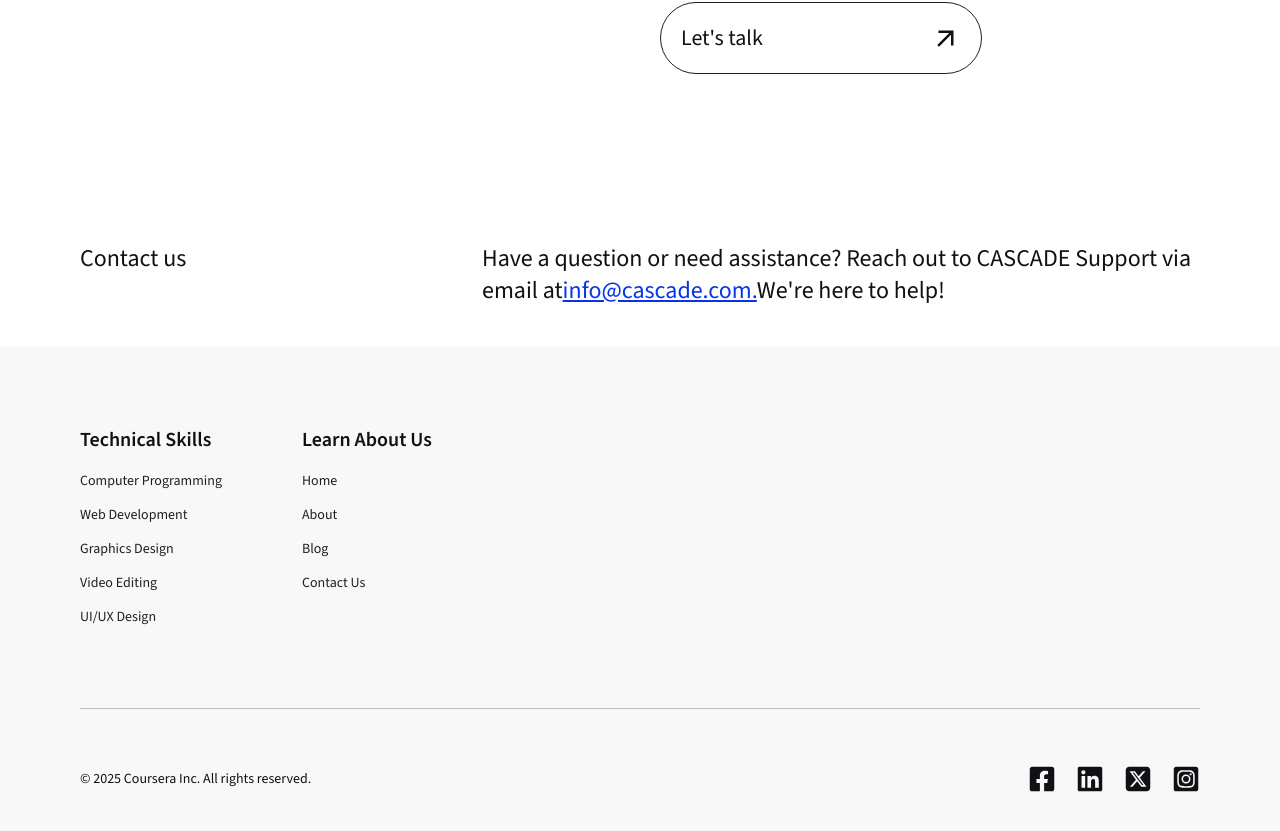
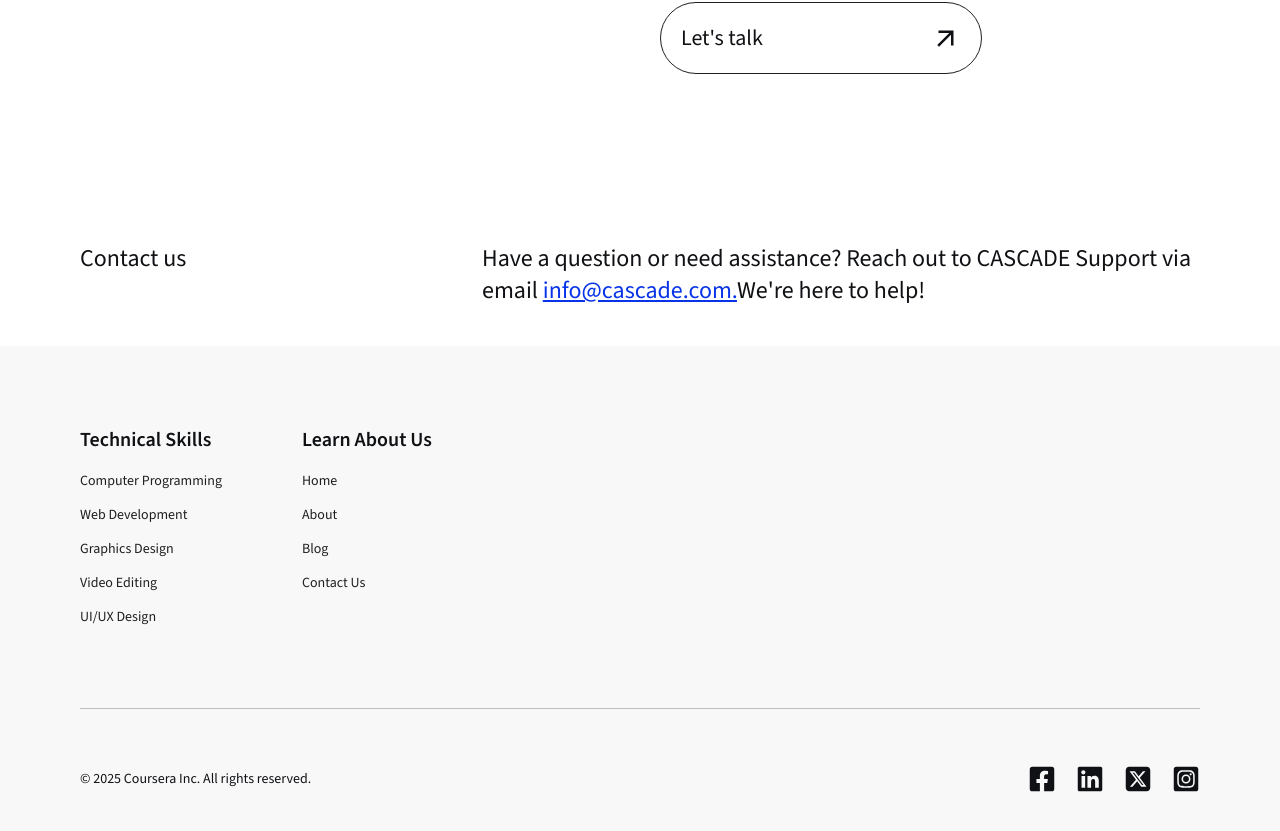
Before and after one commit to HenryAgu/Cascade-v2, a Next.js app: page /contact in a window 1280 px wide. Shown: the part 880-1711 px from the top of the page. Built offline with nearby package versions, Linux system fonts and the light colour scheme.

Commit message:
vercel issues fixed

```diff
--- a/src/app/components/ContactBanner.tsx
+++ b/src/app/components/ContactBanner.tsx
@@ -12,7 +12,7 @@ const ContactBanner = () => {
       <div className="max-w-[718px]">
         <p className="font-source text-[22px] lg:text-2xl font-medium text-black">
           Have a question or need assistance? Reach out to CASCADE Support via
-          email at
+          email  {""}
           <Link
             href="mailto:info@cascade.com?subject=Support Request&body=Hello CASCADE Support,"
             className="text-brand-blue underline"
--- a/src/app/contact/page.tsx
+++ b/src/app/contact/page.tsx
@@ -15,7 +15,7 @@ const ContactPage = () => {
               Ready to elevate your code base to new heights? Experience the
               exceptional expertise of a skilled mentor who effortlessly propels
               projects to the next level. Let&apos;s partner with your needs to
-              maximize your code&apos;s potential. Don't miss out on this
+              maximize your code&apos;s potential. Don&apos;t miss out on this
               opportunity!
             </p>
           </div>
```
